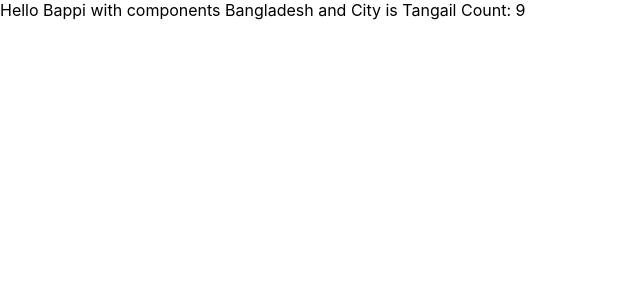
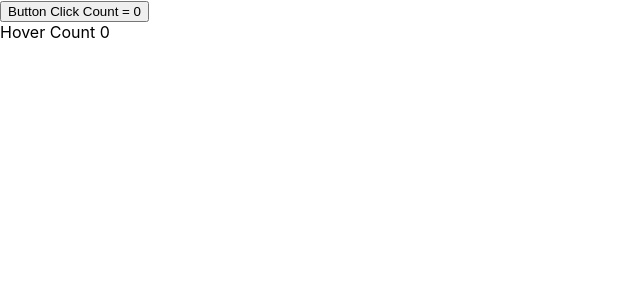
Before and after one commit to nbappi/ReactJs, a React (Create React App) app: page / in a window 1280 px wide. Shown: the top 300 px of the page, without its empty margins (0-640 px from the left). Built offline with nearby package versions, Linux system fonts and the light colour scheme.

Commit message:
HOC is a pattern where a function takes a component return a new component

```diff
--- a/src/App.js
+++ b/src/App.js
@@ -1,10 +1,13 @@
 import React from "react";
-import Hello from './components/Hello'
+//import Hello from './components/Hello';
+import ButtonCounter from './components/hoc/ButtonCounter';
+import HoverCounter from './components/hoc/HoverCounter';
 function App(){
 
     return (
       <div>
-          <Hello name="Bappi" country="Bangladesh"/>
+          <ButtonCounter /> <br />
+          <HoverCounter />
       </div>
     )
 
--- /dev/null
+++ b/src/components/hoc/ButtonCounter.js
@@ -0,0 +1,12 @@
+import React from  "react";
+import UpdateComponent from './ReuseComponent';
+
+class ButtonCounter extends React.Component{
+
+    render(){
+        const { count , increment } = this.props;
+        return <button onClick={increment} > Button Click  Count = { count }</button>
+    }
+}
+
+export default UpdateComponent(ButtonCounter);
--- /dev/null
+++ b/src/components/hoc/HoverCounter.js
@@ -0,0 +1,12 @@
+import React from "react";
+import UpCOm from './ReuseComponent'
+
+class HoverCounter extends React.Component{
+
+    render(){
+        const { count, increment } = this.props;
+        return <span onMouseOver={increment} > Hover Count { count }</span>
+    }
+}
+
+export default UpCOm(HoverCounter);
--- /dev/null
+++ b/src/components/hoc/ReuseComponent.js
@@ -0,0 +1,30 @@
+import React from "react";
+
+const ReuseComponent = (OriginalComponent) => {
+
+    class NewComponent extends React.Component{
+
+        constructor(props){
+            super(props)
+            this.state = {
+                count : 0
+            }
+        }
+
+        increment(){
+            this.setState(prevState =>{
+                return {
+                    count : prevState.count +1
+                }
+            });
+        }
+
+        render(){
+            return <OriginalComponent count = {this.state.count}  increment = { () => this.increment()}/>
+        }
+    }
+
+    return NewComponent;
+}
+
+export default ReuseComponent;
```
Also changed, not shown: 1 other file (tests, documents, lock files or other folders).
